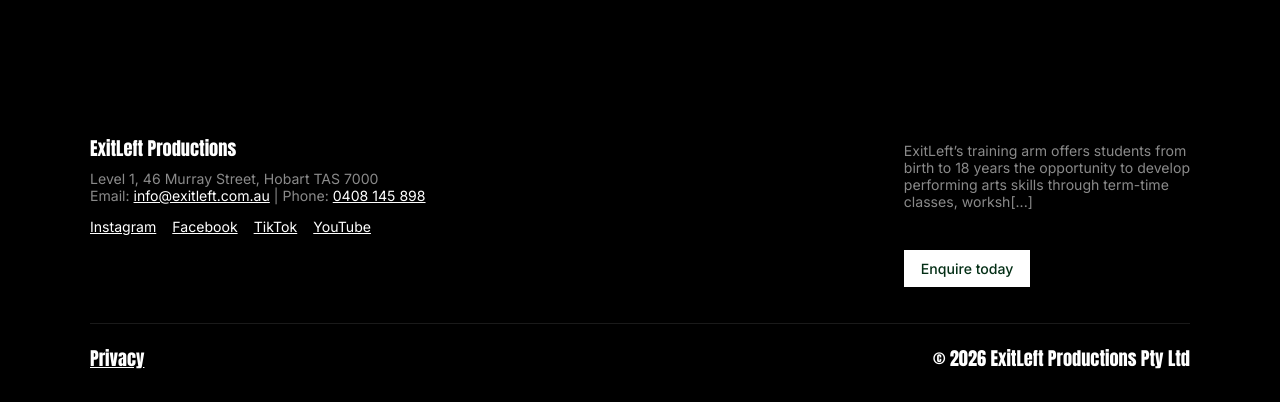
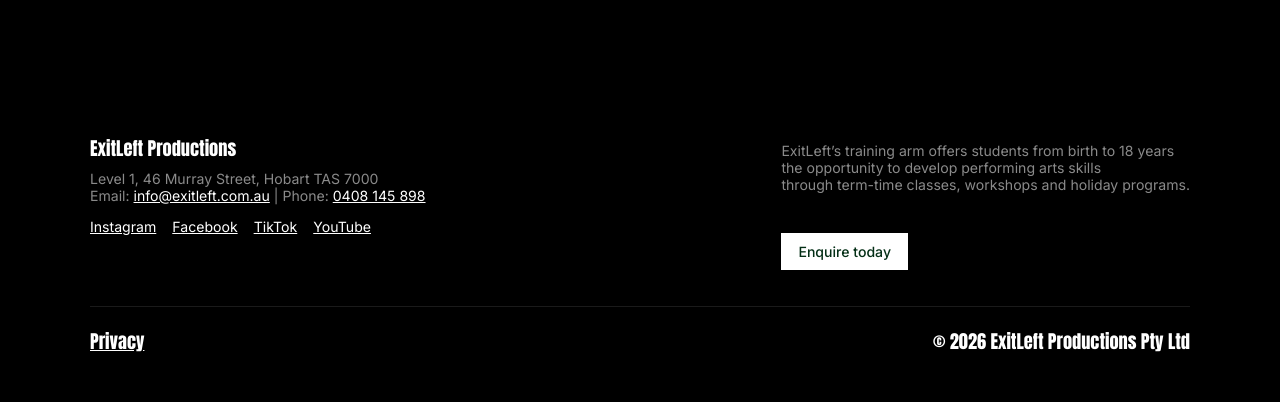
Before and after one commit to SuzenP/ExitleftShows.com, a plain HTML site: page public/index.html in a window 1280 px wide. Shown: the part 1124-1526 px from the top of the page. Drawn offline with nearby package versions, Linux system fonts and the light colour scheme; a web font is replaced by a local one.

Commit message:
Update index.html

```diff
--- a/public/index.html
+++ b/public/index.html
@@ -289,7 +289,7 @@
         </div>
       </div>
       <div>
-        <p style="margin-top:8px;">ExitLeft’s training arm offers students from<br> birth to 18 years the opportunity to develop <br>performing arts skills through term-time <br>classes, worksh[...]
+        <p style="margin-top:8px;">ExitLeft’s training arm offers students from birth to 18 years<br>the opportunity to develop performing arts skills<br>through term-time classes, workshops and holiday programs.
         <p style="margin-top:8px;">ㅤㅤㅤㅤㅤ</p>
         <a class="footer-cta" href="https://www.exitleft.com.au/">Enquire today</a>
       </div>
```
